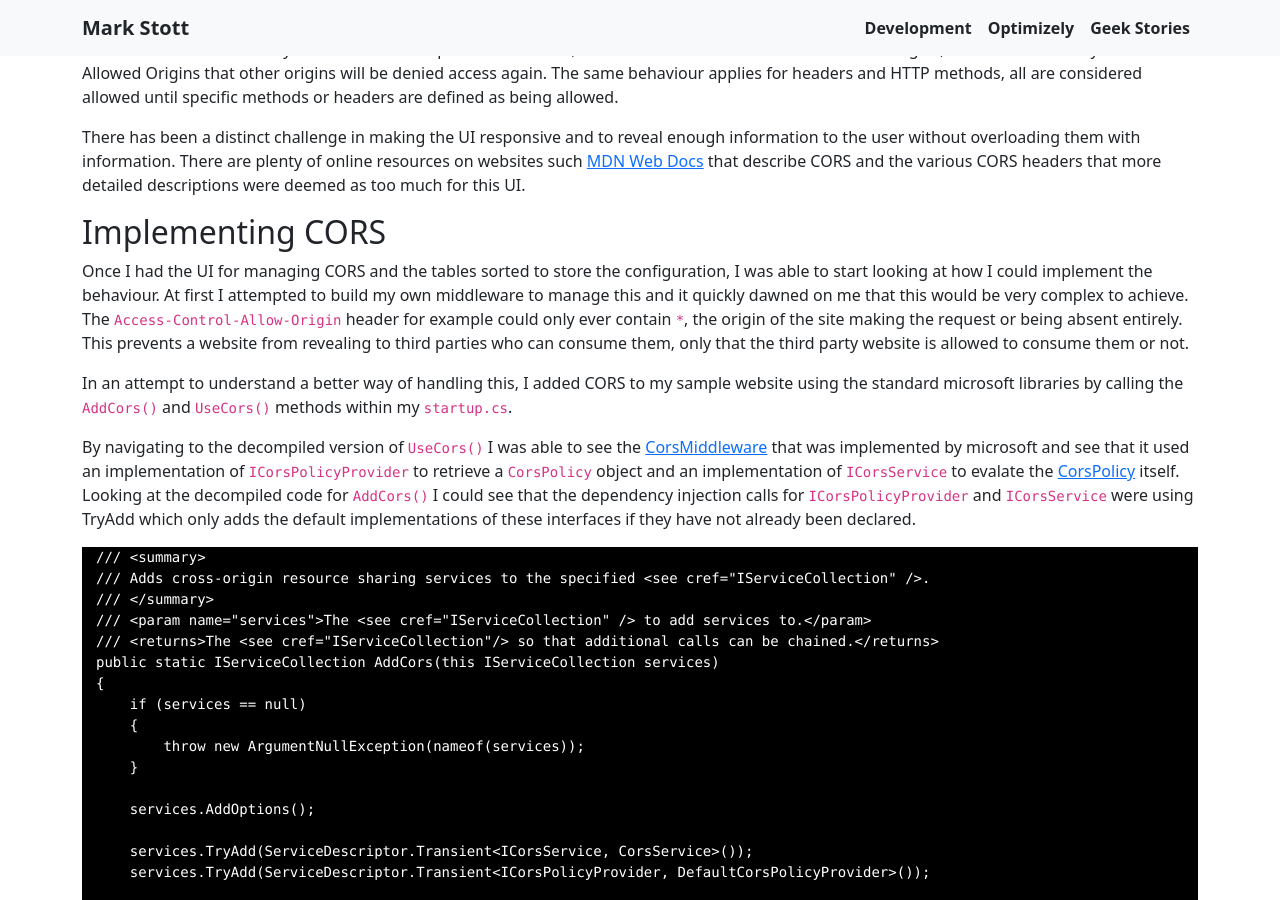
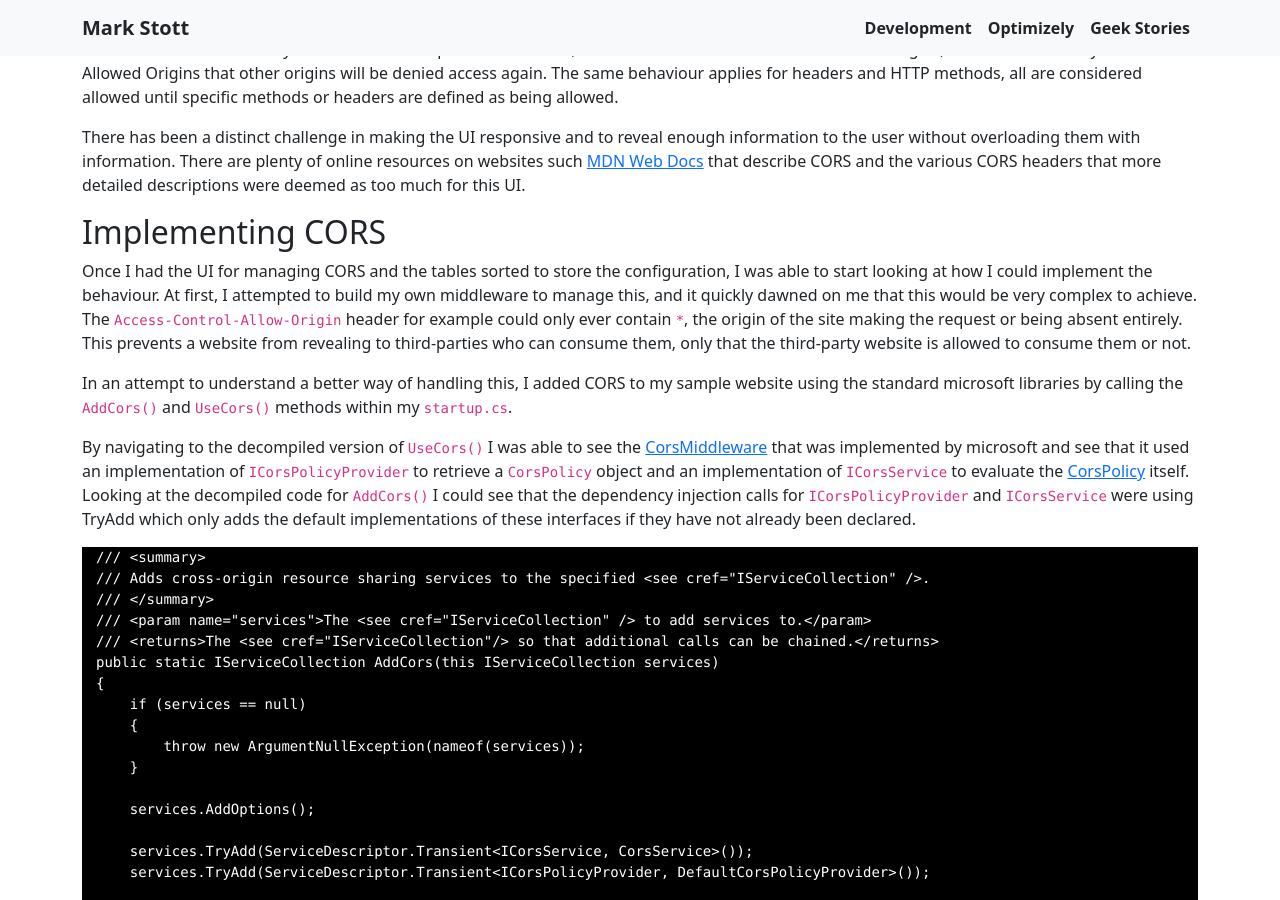
Before and after one commit to GeekInTheNorth/GeekInTheNorth.github.io, a Jekyll site: the page built from _posts/2023-10-08-adding-cors-to-stott-security-add-on.md, in a window 1280 px wide and 900 px high, scrolled down 1699 px. Built offline with Jekyll 4.4.1, drawn with Linux system fonts in a browser that asks for light colours; some of the changed text lies outside the part shown.

Commit message:
Update 2023-10-08-adding-cors-to-stott-security-add-on.md

````diff
--- a/_posts/2023-10-08-adding-cors-to-stott-security-add-on.md
+++ b/_posts/2023-10-08-adding-cors-to-stott-security-add-on.md
@@ -10,7 +10,7 @@ category:
 
 # Adding CORS Management to Optimizely CMS 12
 
-In December 2021, I started working on a new add-on for Optimizely CMS 12.  This add-on introduced a new way to manage the Content Security Policy within the CMS that was designed to be more accessible to non-technical people.  This Add-on allowed the CMS Administrator to define on an origin by origin basis what origin was allowed to do what action with the website with every change being fully audited. This Add-on is now live on a number of Optimizely CMS websites and has gone through a number of penetration tests.
+In December 2021, I started working on a new add-on for Optimizely CMS 12.  This add-on introduced a new way to manage the Content Security Policy within the CMS that was designed to be more accessible to non-technical people.  This Add-on allowed the CMS Administrator to define on an origin-by-origin basis what origin was allowed to do what action with the website with every change being fully audited. This Add-on is now live on a number of Optimizely CMS websites and has gone through a number of penetration tests.
 
 I planned the next evolution of this Add-on to include the ability to manage Cross-origin Resource Sharing (CORS) headers from within the CMS administration interface.  CORS allows an API or Website to define what third parties can consume the resource as well as how they can consume the resource.  This can be an important security requirement if you are building a Headed or Hybrid CMS that exposes endpoints to be consumed by another website.
 
@@ -33,11 +33,11 @@ There has been a distinct challenge in making the UI responsive and to reveal en
 
 ## Implementing CORS
 
-Once I had the UI for managing CORS and the tables sorted to store the configuration, I was able to start looking at how I could implement the behaviour.  At first I attempted to build my own middleware to manage this and it quickly dawned on me that this would be very complex to achieve.  The `Access-Control-Allow-Origin` header for example could only ever contain `*`, the origin of the site making the request or being absent entirely.  This prevents a website from revealing to third parties who can consume them, only that the third party website is allowed to consume them or not.
+Once I had the UI for managing CORS and the tables sorted to store the configuration, I was able to start looking at how I could implement the behaviour.  At first, I attempted to build my own middleware to manage this, and it quickly dawned on me that this would be very complex to achieve.  The `Access-Control-Allow-Origin` header for example could only ever contain `*`, the origin of the site making the request or being absent entirely.  This prevents a website from revealing to third-parties who can consume them, only that the third-party website is allowed to consume them or not.
 
 In an attempt to understand a better way of handling this, I added CORS to my sample website using the standard microsoft libraries by calling the `AddCors()` and `UseCors()` methods within my `startup.cs`.
 
-By navigating to the decompiled version of `UseCors()` I was able to see the [CorsMiddleware](https://github.com/dotnet/aspnetcore/blob/main/src/Middleware/CORS/src/Infrastructure/CorsMiddleware.cs) that was implemented by microsoft and see that it used an implementation of `ICorsPolicyProvider` to retrieve a `CorsPolicy` object and an implementation of `ICorsService` to evalate the [CorsPolicy](https://github.com/dotnet/aspnetcore/blob/main/src/Middleware/CORS/src/Infrastructure/CorsPolicy.cs) itself.  Looking at the decompiled code for `AddCors()` I could see that the dependency injection calls for `ICorsPolicyProvider` and `ICorsService` were using TryAdd which only adds the default implementations of these interfaces if they have not already been declared.
+By navigating to the decompiled version of `UseCors()` I was able to see the [CorsMiddleware](https://github.com/dotnet/aspnetcore/blob/main/src/Middleware/CORS/src/Infrastructure/CorsMiddleware.cs) that was implemented by microsoft and see that it used an implementation of `ICorsPolicyProvider` to retrieve a `CorsPolicy` object and an implementation of `ICorsService` to evaluate the [CorsPolicy](https://github.com/dotnet/aspnetcore/blob/main/src/Middleware/CORS/src/Infrastructure/CorsPolicy.cs) itself.  Looking at the decompiled code for `AddCors()` I could see that the dependency injection calls for `ICorsPolicyProvider` and `ICorsService` were using TryAdd which only adds the default implementations of these interfaces if they have not already been declared.
 
 ```
 /// <summary>
````
Also changed, not shown: other parts of _posts/2023-10-08-adding-cors-to-stott-security-add-on.md (+2 -2 lines).
